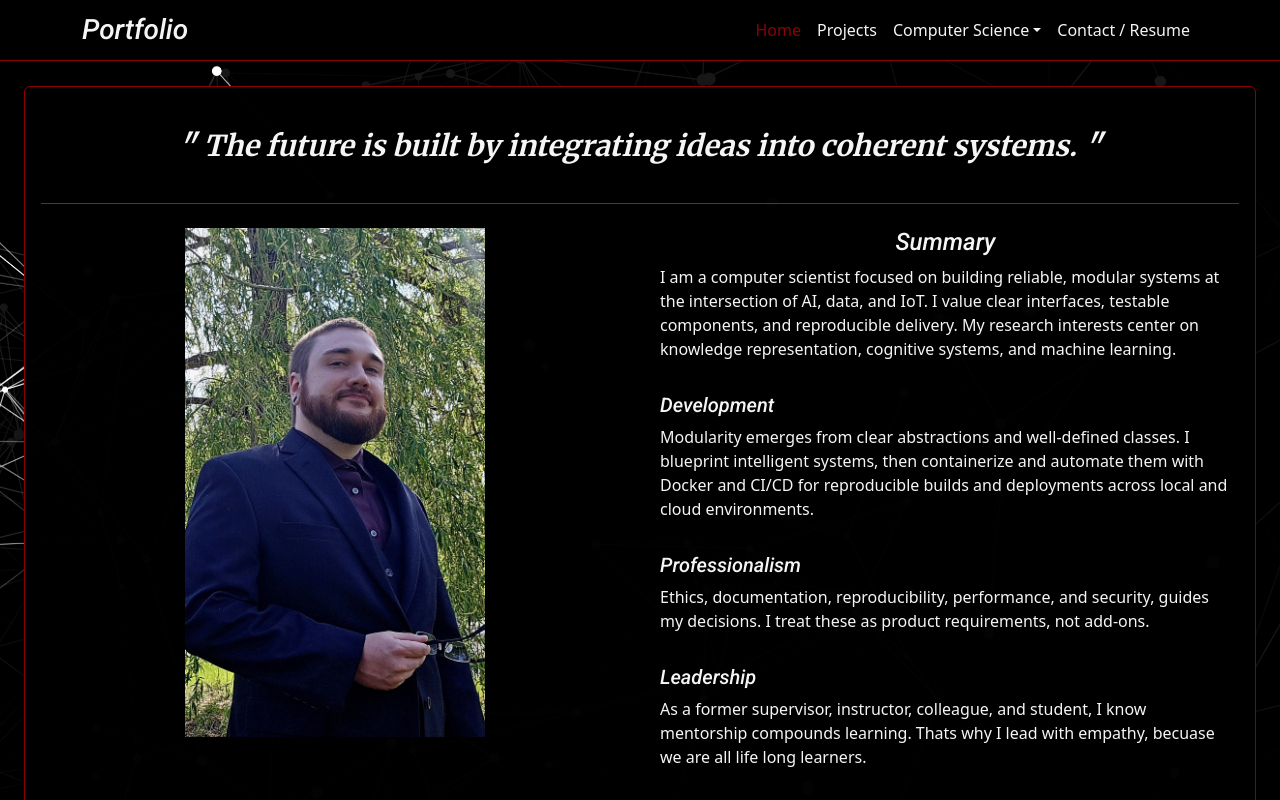
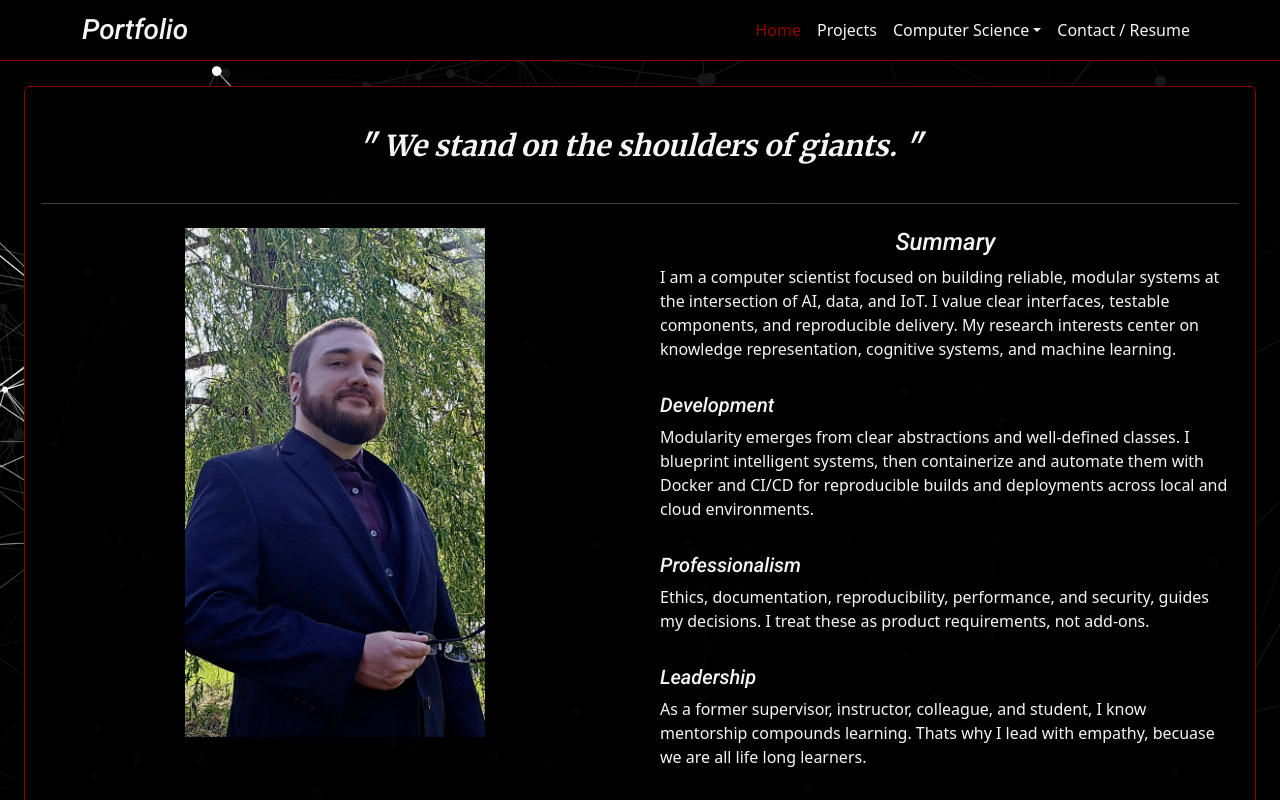
Before and after one commit to m1dunfee/Portfolio3, a React (Create React App) app: page / in a window 1280 px wide. Built offline with nearby package versions, Linux system fonts and the light colour scheme.

Commit message:
updated mainpage quote

```diff
--- a/src/components/AboutMe.js
+++ b/src/components/AboutMe.js
@@ -14,7 +14,7 @@ const AboutMe = () => {
     <div className="card-container pt-3">
       <Card id="AboutMe" className="flex-wrap card card-primary p-3">
         <blockquote className="quote mb-3">
-          The future is built by integrating ideas into coherent systems.
+          We stand on the shoulders of giants.
         </blockquote>
         <hr />
 
```
